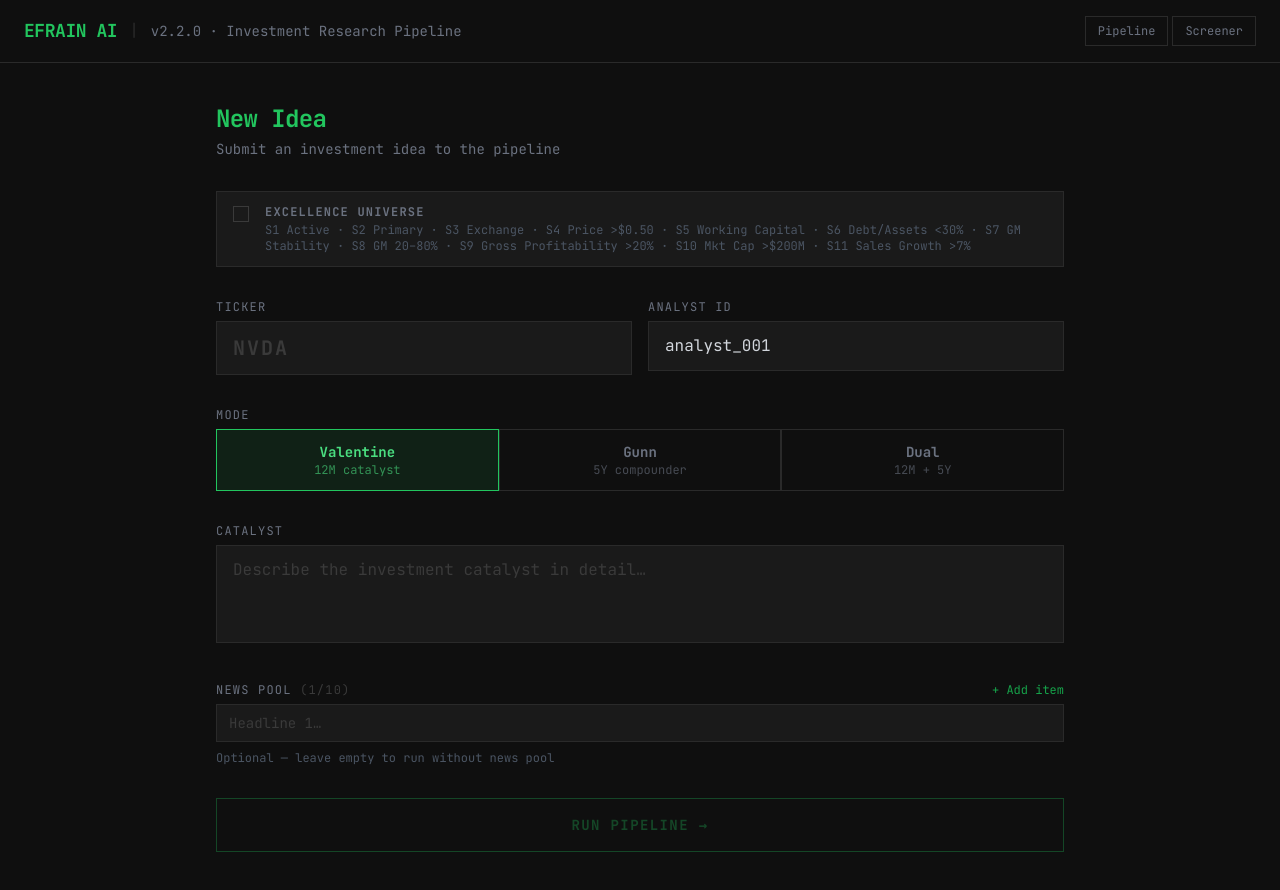
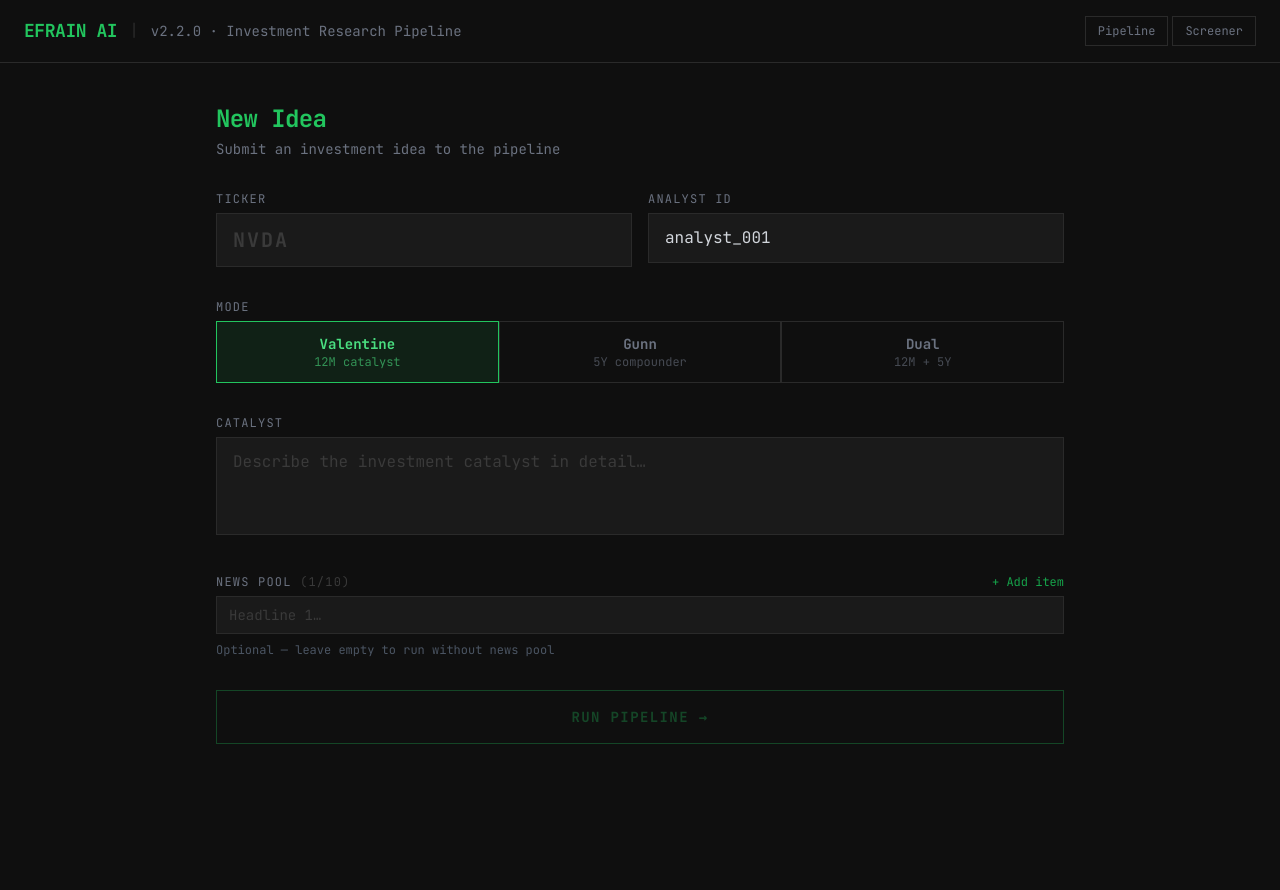
Before and after one commit to Replicant-Partners/EFRA-AI, a Next.js app: page / in a window 1280 px wide. After the commit the page ends 800 px from the top, so only its background shows below. Built offline with nearby package versions, Linux system fonts and the light colour scheme.

Commit message:
remove: Excellence Universe toggle from Pipeline form
The check now lives exclusively in the Screener page.

Co-Authored-By: Claude Sonnet 4.6 <noreply@anthropic.com>

```diff
--- a/app/api/run/route.ts
+++ b/app/api/run/route.ts
@@ -10,13 +10,12 @@ export const maxDuration = 300; // 5 minutes — Railway/Vercel limit
 
 export async function POST(request: Request) {
   const body = await request.json();
-  const { ticker, analyst_id, catalyst, mode, news, in_excellence_universe } = body as {
+  const { ticker, analyst_id, catalyst, mode, news } = body as {
     ticker: string;
     analyst_id: string;
     catalyst: string;
     mode: "valentine" | "gunn" | "dual";
     news: string[];
-    in_excellence_universe: boolean;
   };
 
   const encoder = new TextEncoder();
@@ -41,7 +40,6 @@ export async function POST(request: Request) {
         analyst_id,
         catalyst,
         idea_source_tag: `web_${mode}`,
-        in_excellence_universe,
       };
 
       try {
--- a/app/page.tsx
+++ b/app/page.tsx
@@ -37,7 +37,6 @@ export default function Home() {
     catalyst: string;
     mode: "valentine" | "gunn" | "dual";
     news: string[];
-    in_excellence_universe: boolean;
   }) {
     setPhase("running");
     setEvents({});
--- a/components/IdeaForm.tsx
+++ b/components/IdeaForm.tsx
@@ -11,7 +11,6 @@ interface Props {
     catalyst: string;
     mode: Mode;
     news: string[];
-    in_excellence_universe: boolean;
   }) => void;
 }
 
@@ -27,7 +26,6 @@ export default function IdeaForm({ onSubmit }: Props) {
   const [catalyst, setCatalyst] = useState("");
   const [mode, setMode] = useState<Mode>("valentine");
   const [news, setNews] = useState<string[]>([""]);
-  const [excellenceUniverse, setExcellenceUniverse] = useState(false);
 
   function addNews() {
     if (news.length < 10) setNews([...news, ""]);
@@ -46,7 +44,7 @@ export default function IdeaForm({ onSubmit }: Props) {
   function handleSubmit(e: React.FormEvent) {
     e.preventDefault();
     const cleanNews = news.filter(n => n.trim().length > 0);
-    onSubmit({ ticker: ticker.toUpperCase().trim(), analyst_id: analystId, catalyst, mode, news: cleanNews, in_excellence_universe: excellenceUniverse });
+    onSubmit({ ticker: ticker.toUpperCase().trim(), analyst_id: analystId, catalyst, mode, news: cleanNews });
   }
 
   const valid = ticker.trim().length > 0 && catalyst.trim().length > 10;
@@ -58,31 +56,6 @@ export default function IdeaForm({ onSubmit }: Props) {
         <h1 className="text-2xl font-bold text-green-500 tracking-tight">New Idea</h1>
         <p className="text-gray-500 text-sm mt-1">Submit an investment idea to the pipeline</p>
       </div>
-
-      {/* Excellence Universe */}
-      <button
-        type="button"
-        onClick={() => setExcellenceUniverse(v => !v)}
-        className={`w-full border px-4 py-3 flex items-start gap-4 text-left transition-colors ${
-          excellenceUniverse
-            ? "border-green-500 bg-green-500/10"
-            : "border-[#2a2a2a] bg-[#1a1a1a] hover:border-[#3a3a3a]"
-        }`}
-      >
-        <div className={`mt-0.5 w-4 h-4 border flex-shrink-0 flex items-center justify-center transition-colors ${
-          excellenceUniverse ? "border-green-500 bg-green-500" : "border-[#3a3a3a]"
-        }`}>
-          {excellenceUniverse && <span className="text-black text-xs font-bold leading-none">✓</span>}
-        </div>
-        <div>
-          <div className={`text-xs font-bold tracking-widest ${excellenceUniverse ? "text-green-400" : "text-gray-500"}`}>
-            EXCELLENCE UNIVERSE
-          </div>
-          <div className="text-xs text-gray-600 mt-0.5">
-            S1 Active · S2 Primary · S3 Exchange · S4 Price &gt;$0.50 · S5 Working Capital · S6 Debt/Assets &lt;30% · S7 GM Stability · S8 GM 20–80% · S9 Gross Profitability &gt;20% · S10 Mkt Cap &gt;$200M · S11 Sales Growth &gt;7%
-          </div>
-        </div>
-      </button>
 
       {/* Ticker + Analyst */}
       <div className="grid grid-cols-2 gap-4">
```
